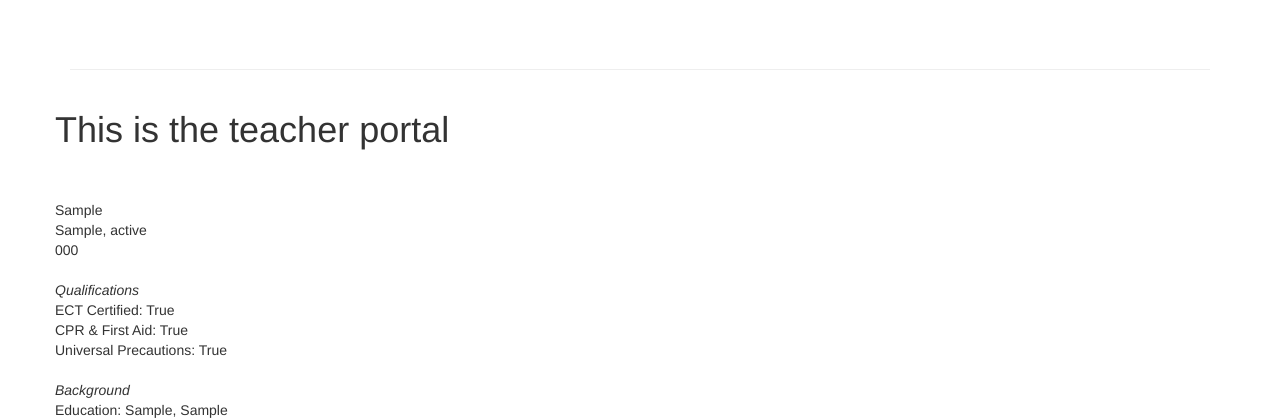
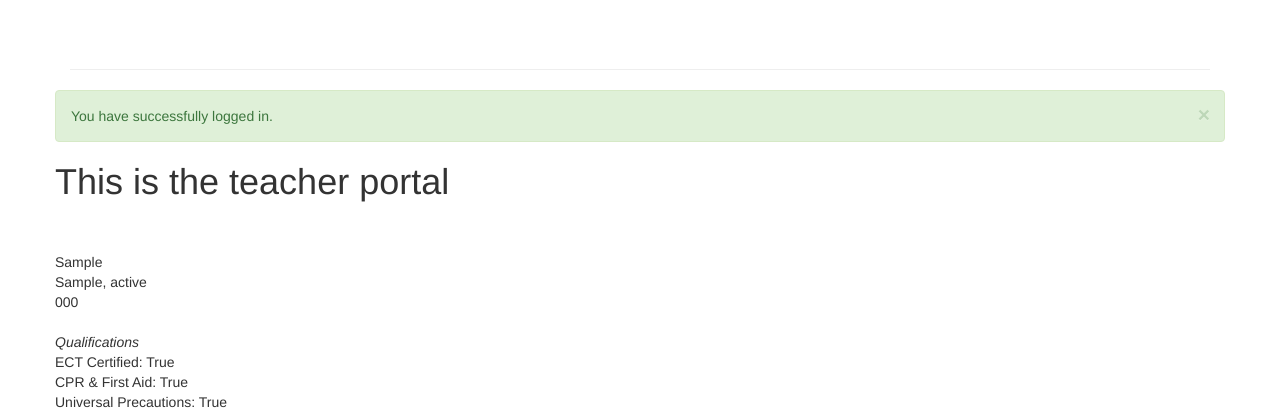
Before and after one commit to cheenbabes/ExtraHands, a Django app: page /myaccount/ in a window 1280 px wide. Shown: the part 52-472 px from the top of the page. Run offline with Django 3.2, Linux system fonts and the light colour scheme; a user stored in the database is signed in; tables that the repository leaves empty hold one stand-in row (values such as "Sample post"); some libraries are stand-ins or nearby versions.

Commit message:
Dismissible alert messages working

```diff
--- a/ExtraHands/settings.py
+++ b/ExtraHands/settings.py
@@ -74,7 +74,7 @@ DATABASES = {
 
 LANGUAGE_CODE = 'en-us'
 
-TIME_ZONE = 'UTC'
+TIME_ZONE = 'America/Denver'
 
 USE_I18N = True
 
--- a/extra_hands_app/views.py
+++ b/extra_hands_app/views.py
@@ -215,6 +215,6 @@ def my_account(request):
     context_dict['is_teacher'] = is_teacher
     context_dict['is_superuser'] = is_superuser
     context_dict['is_client'] = is_client
-
+    context_dict['message'] = "You have successfully logged in."
 
     return render(request, "myaccount.html", context_dict)
--- a/templates/myaccount.html
+++ b/templates/myaccount.html
@@ -1,7 +1,14 @@
 {% extends 'base.html' %}
 
 
+
+
 {% block content %}
+
+<div class="alert alert-success alert-dismissible" role="alert">
+  <button type="button" class="close" data-dismiss="alert" aria-label="Close"><span aria-hidden="true">&times;</span></button>
+  {{ message }}
+</div>
 
 {#This page will be the basis for the teacher, client, and admin dashboard#}
 
```
